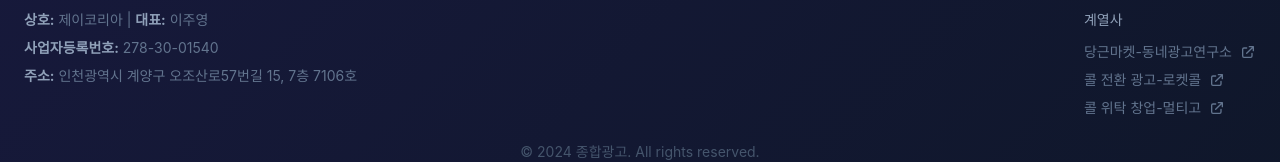
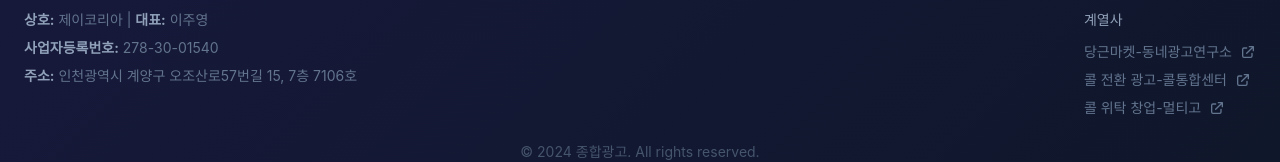
Before and after one commit to reepower84-png/jkorea-ad, a Next.js app: page / in a window 1280 px wide. Shown: the part 4534-4696 px from the top of the page. Built offline with nearby package versions, Linux system fonts and the light colour scheme; a web font is replaced by a local one.

Commit message:
푸터 계열사 명칭 변경
- 콜 전환 광고-로켓콜 → 콜 전환 광고-콜통합센터

Co-Authored-By: Claude Opus 4.5 <noreply@anthropic.com>

```diff
--- a/src/app/page.tsx
+++ b/src/app/page.tsx
@@ -684,7 +684,7 @@ export default function Home() {
                     rel="noopener noreferrer"
                     className="inline-flex items-center gap-2 text-slate-500 hover:text-indigo-400 transition-colors group"
                   >
-                    <span>콜 전환 광고-로켓콜</span>
+                    <span>콜 전환 광고-콜통합센터</span>
                     <svg
                       className="w-3.5 sm:w-4 h-3.5 sm:h-4 transform group-hover:translate-x-1 transition-transform"
                       fill="none"
```
